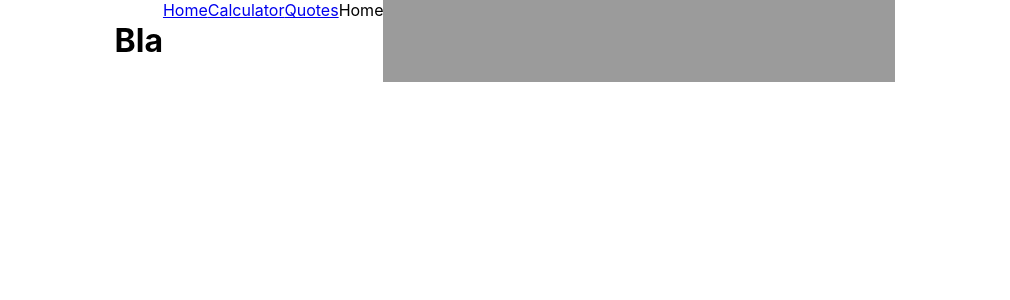
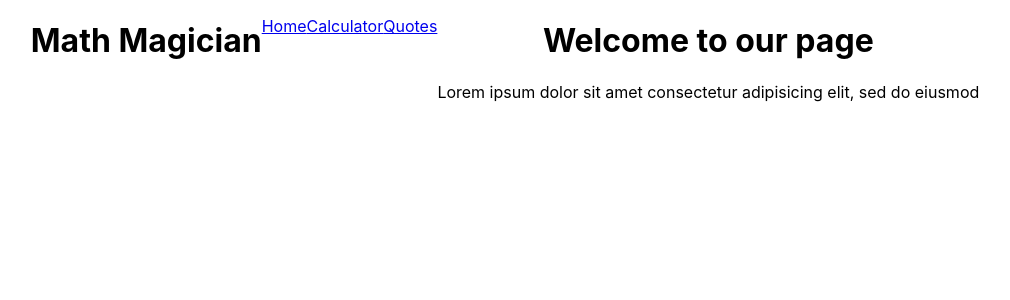
Before and after one commit to kosher9/math_magician, a React (Create React App) app: page /home in a window 1280 px wide. Shown: the top 300 px of the page, without its empty margins (135-1145 px from the left). Built offline with nearby package versions, Linux system fonts and the light colour scheme.

Commit message:
Add text to Quotes and Home

```diff
--- a/src/App.js
+++ b/src/App.js
@@ -5,16 +5,13 @@ import './App.css';
 function App() {
   return (
     <div className="App">
-      <h1>Bla</h1>
-      <nav>
+      <h1>Math Magician</h1>
+      <nav style={{ padding: '1rem 0' }}>
         <Link to="/home">Home</Link>
         <Link to="/calculator">Calculator</Link>
         <Link to="/quotes">Quotes</Link>
       </nav>
       <Outlet />
-      <div className="App-Ctn">
-        {/* <Calculator /> */}
-      </div>
     </div>
   );
 }
--- a/src/components/Home.js
+++ b/src/components/Home.js
@@ -1,5 +1,12 @@
 import React from 'react';
 
 export default function Home() {
-  return <div>Home</div>;
+  return (
+    <div>
+      <h1>Welcome to our page</h1>
+      <p>
+        Lorem ipsum dolor sit amet consectetur adipisicing elit, sed do eiusmod
+      </p>
+    </div>
+  );
 }
--- a/src/components/Quotes.js
+++ b/src/components/Quotes.js
@@ -1,5 +1,10 @@
 import React from 'react';
 
 export default function Quotes() {
-  return <div>Quotes</div>;
+  return (
+    <p>
+      Mathematic is not about numbers, equations, or algorithms. It is about
+      understanding. -William Paul Thustom.
+    </p>
+  );
 }
```
